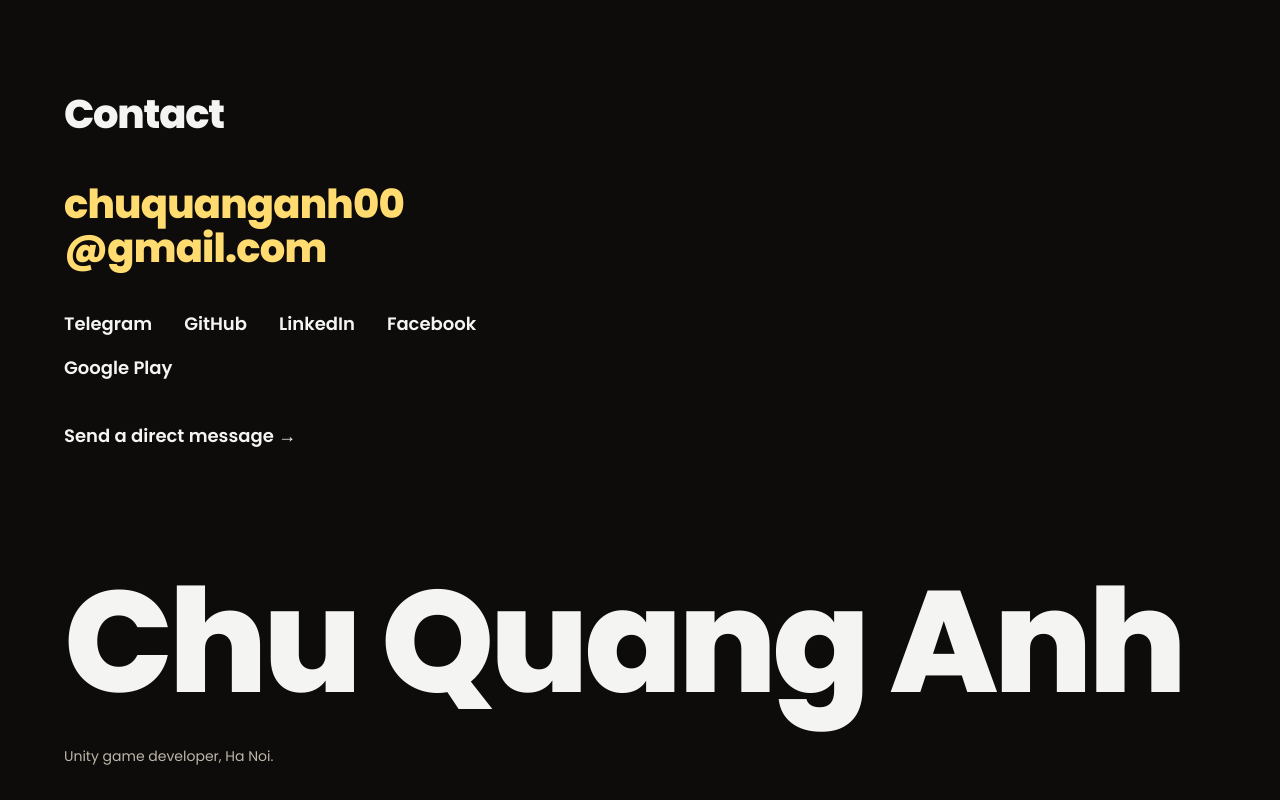
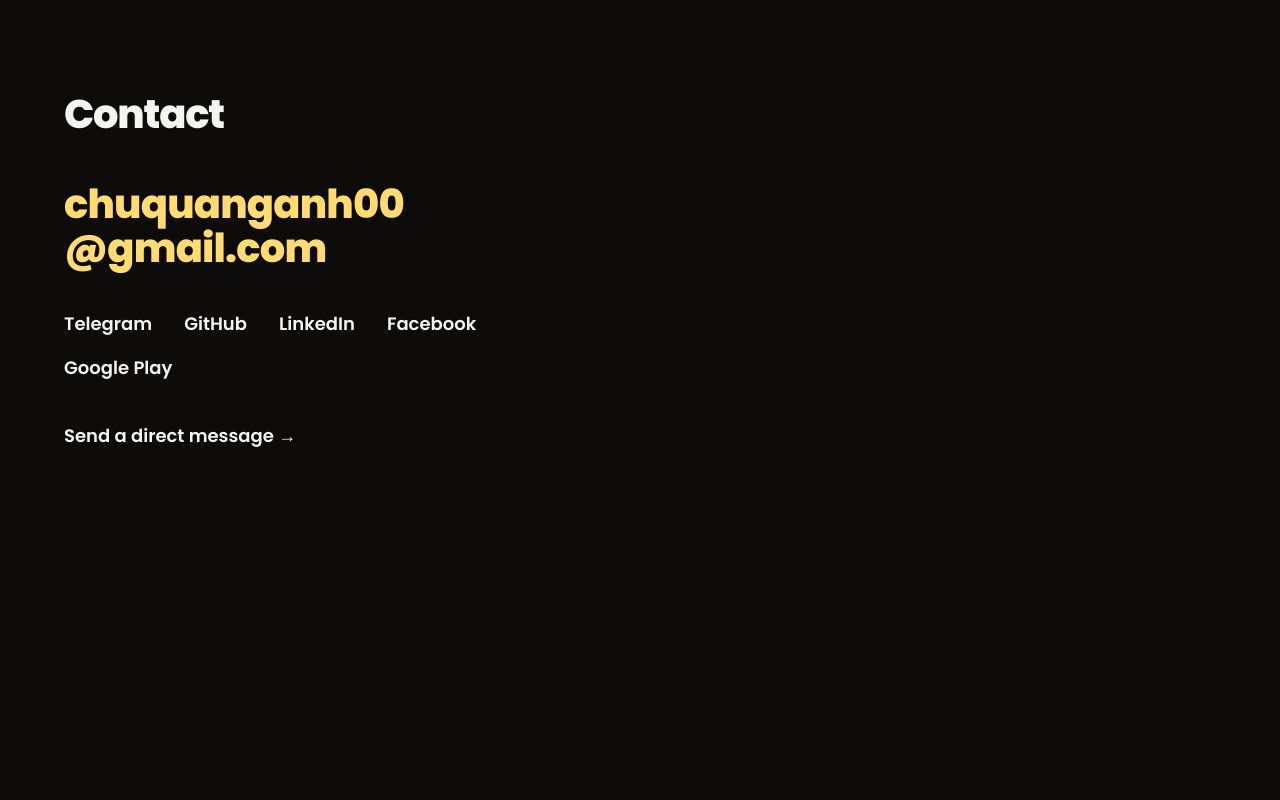
Before and after one commit to qanh10x10/Portfolio, a React (Vite) app in the folder HollowGameArchive/: page /about in a window 1280 px wide. Shown: the part 3600-4400 px from the top of the page. After the commit the page ends 4122 px from the top, so only its background shows below. Built offline with nearby package versions, Linux system fonts and the light colour scheme.

Commit message:
style(portfolio): remove redundant name footer

```diff
--- a/HollowGameArchive/src/App.jsx
+++ b/HollowGameArchive/src/App.jsx
@@ -121,10 +121,6 @@ export default function App() {
               onExploreResume={handleExploreResume}
             />
           </main>
-          <footer>
-            <div className="name" aria-hidden="true">Chu Quang Anh</div>
-            <p>Unity game developer, Ha Noi.</p>
-          </footer>
         </>
       ) : (
         <>
@@ -143,10 +139,6 @@ export default function App() {
               {activeTab === 'contact' && <ContactTab />}
             </main>
           </div>
-          <footer>
-            <div className="name" aria-hidden="true">Chu Quang Anh</div>
-            <p>Unity game developer, Ha Noi.</p>
-          </footer>
         </>
       )}
 
--- a/HollowGameArchive/src/styles/style.css
+++ b/HollowGameArchive/src/styles/style.css
@@ -483,25 +483,6 @@ section > h2 {
   .links a:hover {
     color: var(--accent);
   }
-}
-
-/* ---- Footer ---- */
-footer {
-  padding: 48px var(--m) 32px;
-}
-
-footer .name {
-  font-weight: 800;
-  letter-spacing: -0.03em;
-  line-height: 1;
-  font-size: calc((100vw - 2 * var(--m)) / 8);
-  white-space: nowrap;
-}
-
-footer p {
-  margin-top: 32px;
-  font-size: var(--s-small);
-  color: var(--soft);
 }
 
 /* ---- Subpage Shell ---- */
@@ -1234,10 +1215,6 @@ footer p {
     font-size: min(var(--s-head), calc((100vw - 2 * var(--m)) / 10));
   }
 
-  footer {
-    padding: 32px var(--m) 48px;
-  }
-
   .subpage {
     padding: 0 var(--m) 48px;
   }
```
